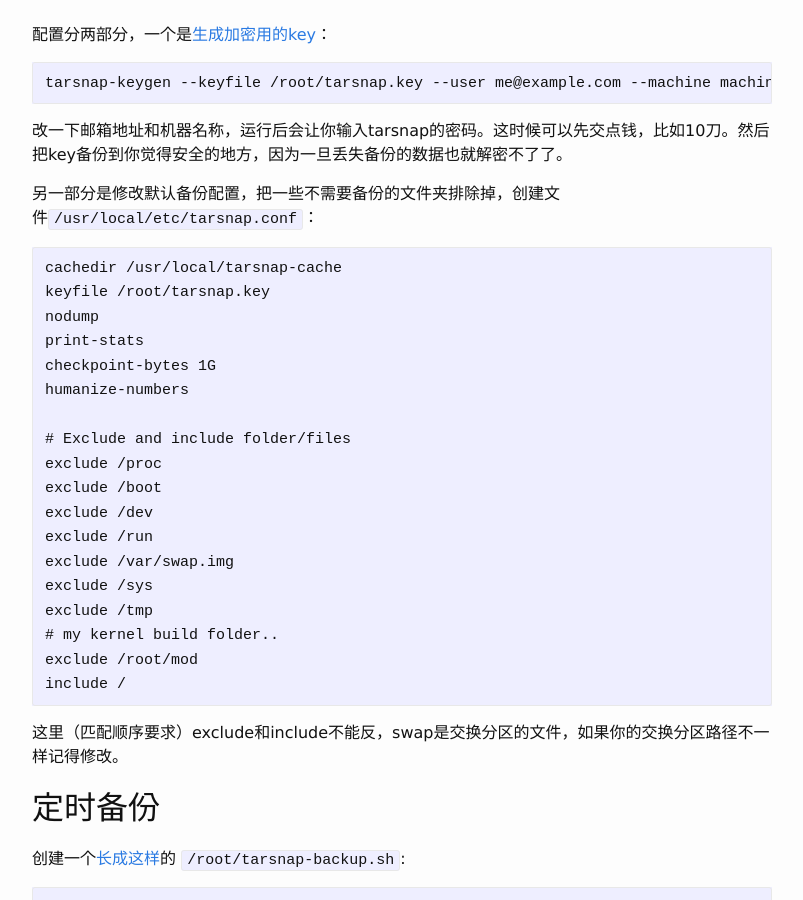
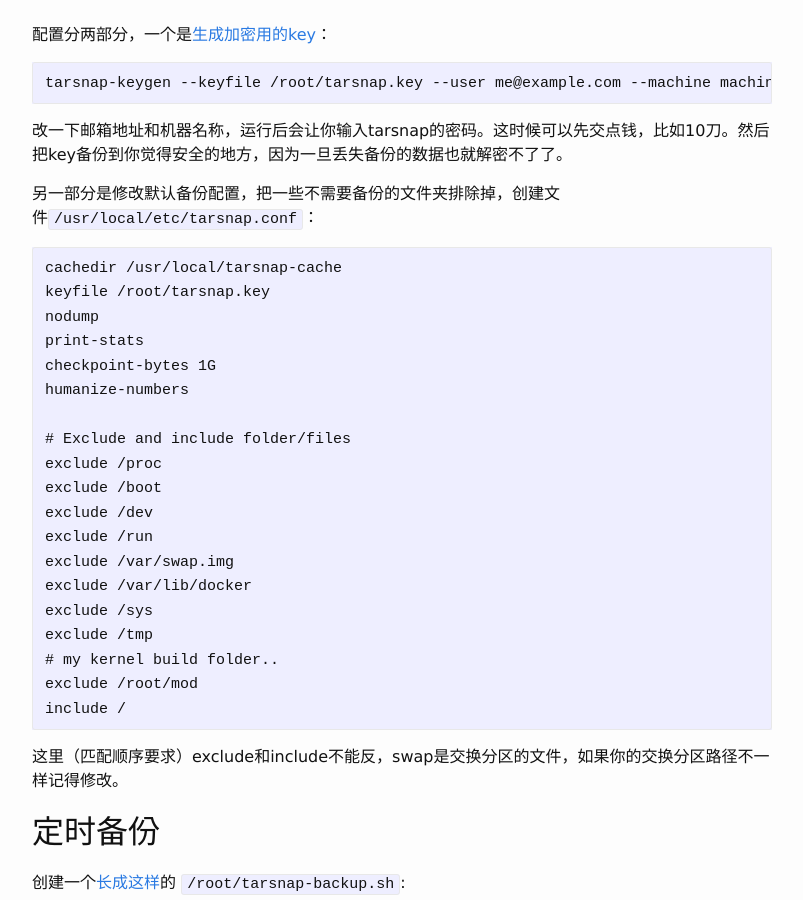
Before and after one commit to ahxxm/ahxxm.github.io, a Jekyll site: the page built from _posts/2015-10-05-tarsnap-backup.md, in a window 1280 px wide and 900 px high, scrolled down 925 px. Shown: the whole window, without its empty margins (238-1041 px from the left). Built offline with Jekyll 4.4.1, drawn with Linux system fonts in a browser that asks for light colours.

Commit message:
ignore docker container

```diff
--- a/_posts/2015-10-05-tarsnap-backup.md
+++ b/_posts/2015-10-05-tarsnap-backup.md
@@ -57,6 +57,7 @@ Tarsnap的技术细节可以在[这里](http://www.daemonology.net/blog/2008-12-
     exclude /dev
     exclude /run
     exclude /var/swap.img
+    exclude /var/lib/docker
     exclude /sys
     exclude /tmp
     # my kernel build folder..
```
